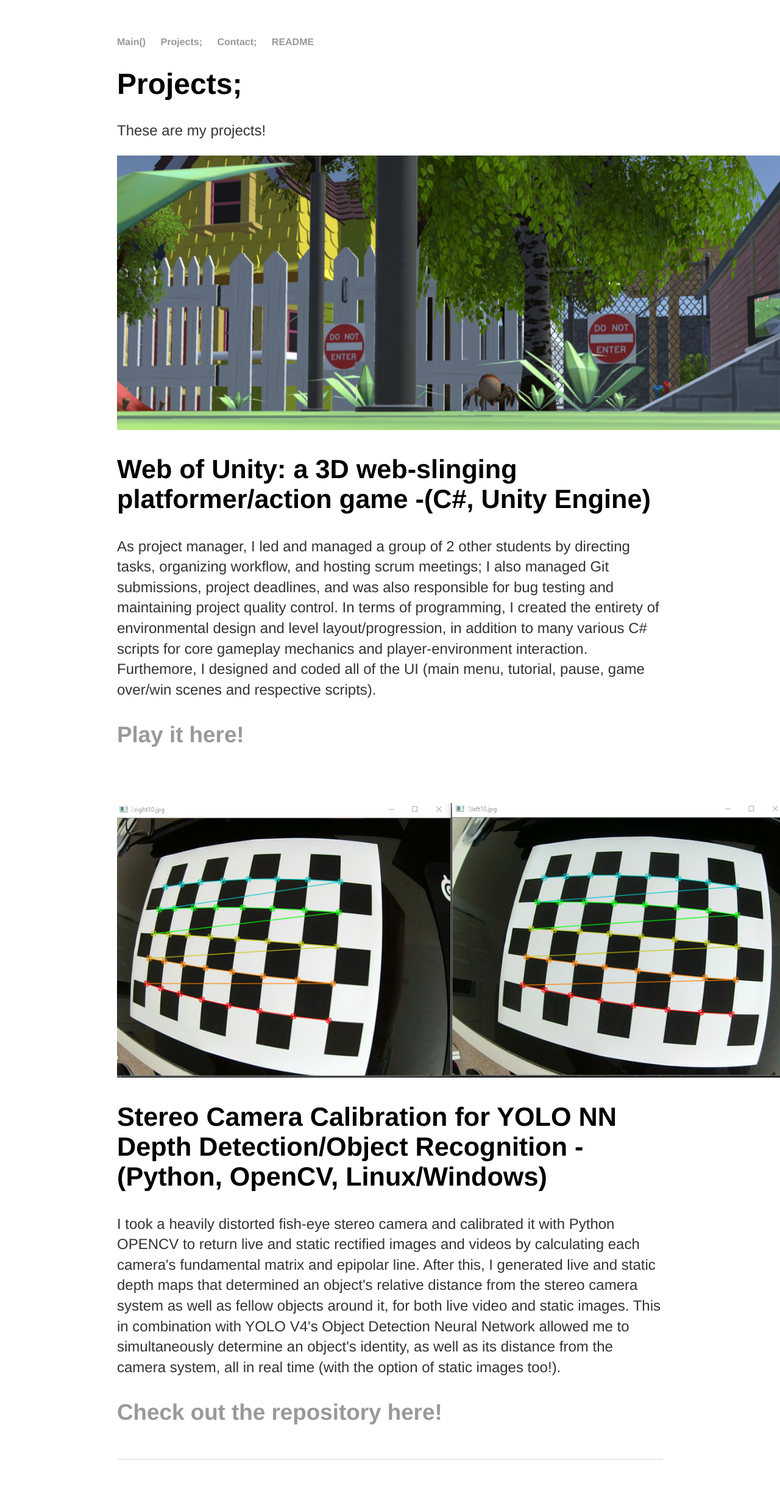
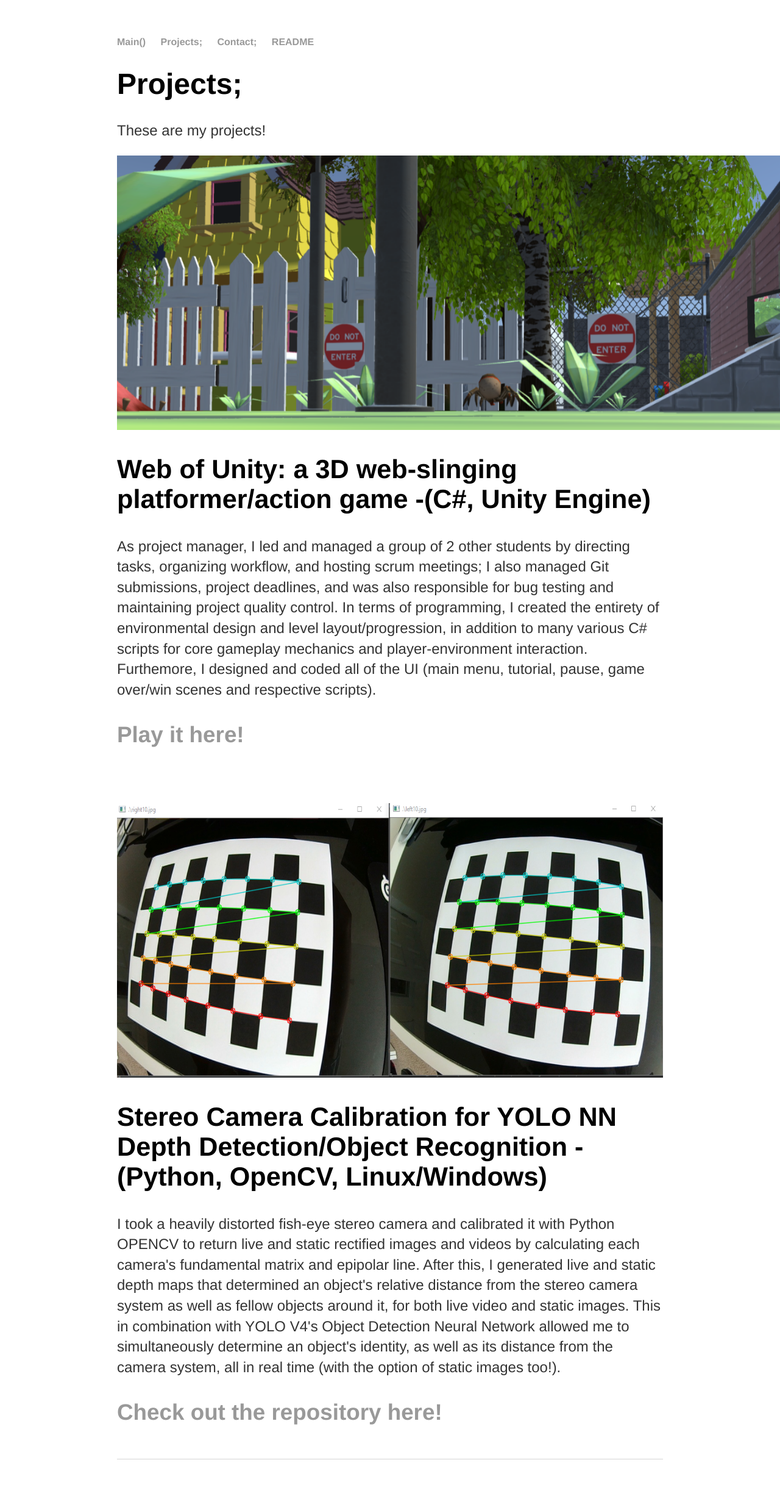
Before and after one commit to michael-c-gao/WebsiteOfMichael, a Jekyll site: the page built from projects/index.html, in a window 1280 px wide. Shown: the whole page at 61% size. Built offline with Jekyll 4.4.1, drawn with Linux system fonts in a browser that asks for light colours.

Commit message:
Update index.html

```diff
--- a/projects/index.html
+++ b/projects/index.html
@@ -27,7 +27,7 @@ title: My Projects
 			<br>
 			<br>
 			<img src="camera.png" alt="CameraCalibration"
-			     width="1100"
+			     width=100%
 			     height="450"/>
 			<br>
 			<h2>Stereo Camera Calibration for YOLO NN Depth Detection/Object Recognition    -(Python, OpenCV, Linux/Windows)</h2>
```
